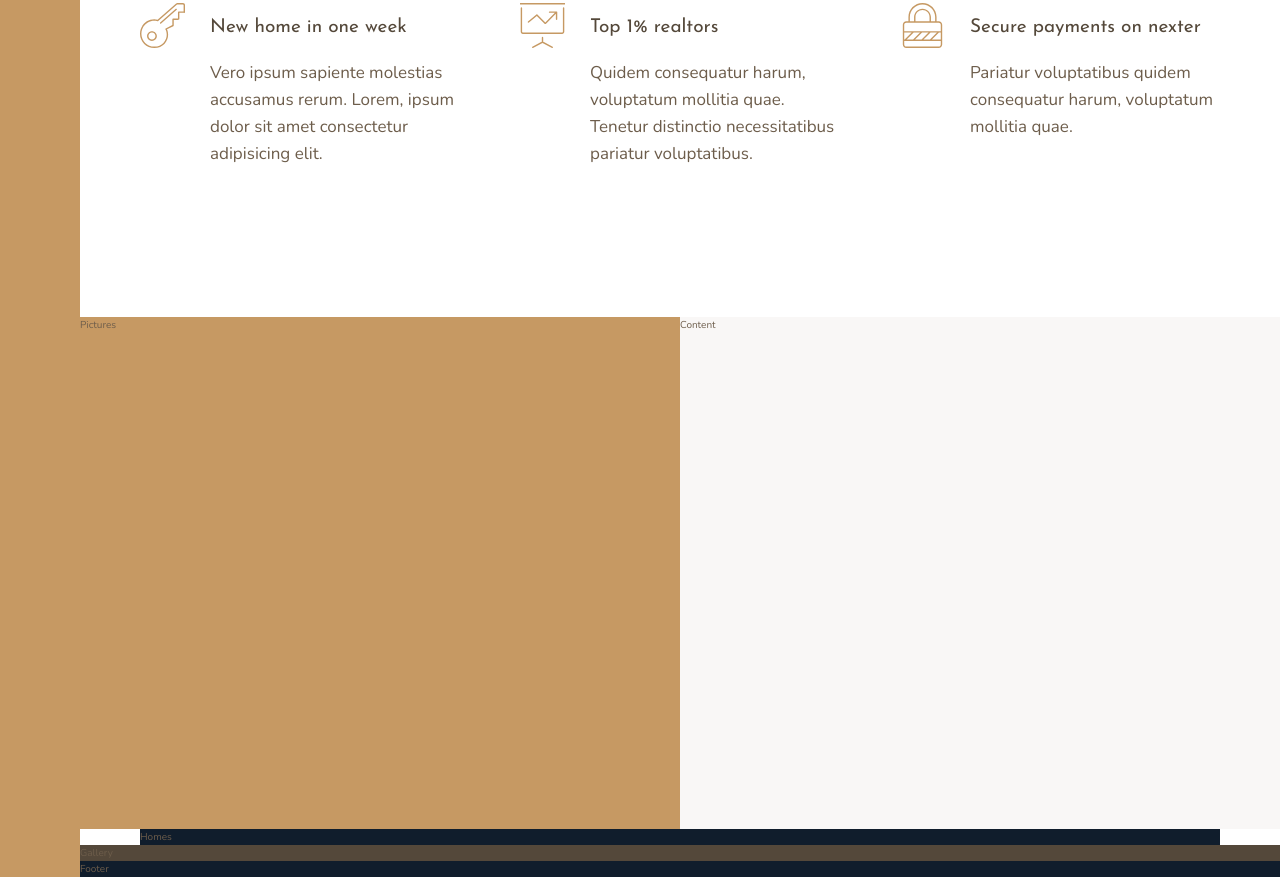
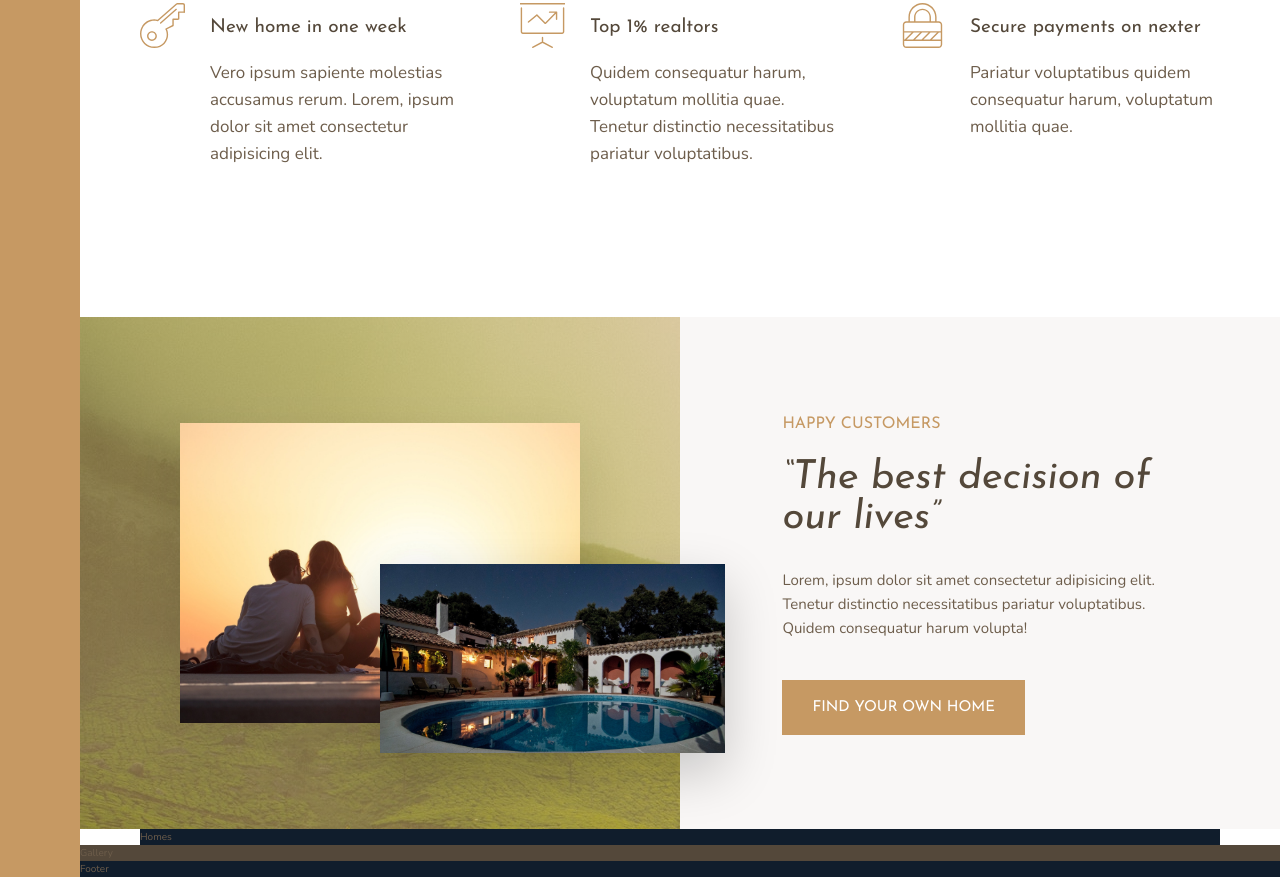
Before and after one commit to igoratf/Nexter, a website: page index.html in a window 1280 px wide. Shown: the part 991-1868 px from the top of the page. Drawn offline with nearby package versions, Linux system fonts and the light colour scheme.

Commit message:
build stories section

```diff
--- a/index.html
+++ b/index.html
@@ -36,7 +36,8 @@
         </svg>
         <h4 class="heading-4 heading-4--dark">Only the best properties</h4>
         <p class="feature__text">
-          Voluptatum mollitia quae. Vero ipsum sapiente molestias accusamus rerum sed a eligendi aut quia.
+          Voluptatum mollitia quae. Vero ipsum sapiente molestias accusamus
+          rerum sed a eligendi aut quia.
         </p>
       </div>
       <div class="feature">
@@ -45,7 +46,8 @@
         </svg>
         <h4 class="heading-4 heading-4--dark">All homes in top locations</h4>
         <p class="feature__text">
-          Tenetur distinctio necessitatibus pariatur voluptatibus quidem consequatur harum.
+          Tenetur distinctio necessitatibus pariatur voluptatibus quidem
+          consequatur harum.
         </p>
       </div>
       <div class="feature">
@@ -54,7 +56,8 @@
         </svg>
         <h4 class="heading-4 heading-4--dark">New home in one week</h4>
         <p class="feature__text">
-          Vero ipsum sapiente molestias accusamus rerum. Lorem, ipsum dolor sit amet consectetur adipisicing elit.
+          Vero ipsum sapiente molestias accusamus rerum. Lorem, ipsum dolor sit
+          amet consectetur adipisicing elit.
         </p>
       </div>
       <div class="feature">
@@ -63,7 +66,8 @@
         </svg>
         <h4 class="heading-4 heading-4--dark">Top 1% realtors</h4>
         <p class="feature__text">
-          Quidem consequatur harum, voluptatum mollitia quae. Tenetur distinctio necessitatibus pariatur voluptatibus.
+          Quidem consequatur harum, voluptatum mollitia quae. Tenetur distinctio
+          necessitatibus pariatur voluptatibus.
         </p>
       </div>
       <div class="feature">
@@ -72,14 +76,27 @@
         </svg>
         <h4 class="heading-4 heading-4--dark">Secure payments on nexter</h4>
         <p class="feature__text">
-          Pariatur voluptatibus quidem consequatur harum, voluptatum mollitia quae.
+          Pariatur voluptatibus quidem consequatur harum, voluptatum mollitia
+          quae.
         </p>
       </div>
     </section>
 
-    <div class="story__pictures">Pictures</div>
+    <div class="story__pictures">
+      <img src="img/story-1.jpeg" alt="Happy couple" class="story__img--1">
+      <img src="img/story-2.jpeg" alt="Fancy house" class="story__img--2">
+    </div>
 
-    <div class="story__content">Content</div>
+    <div class="story__content">
+      <h3 class="heading-3 mb-sm">Happy Customers</h3>
+      <h2 class="heading-2 heading-2--dark mb-md">&ldquo;The best decision of our lives&rdquo;</h2>
+      <p class="story__text">
+        Lorem, ipsum dolor sit amet consectetur adipisicing elit. Tenetur
+        distinctio necessitatibus pariatur voluptatibus. Quidem consequatur
+        harum volupta!
+      </p>
+      <button class="btn">Find your own home</button>
+    </div>
 
     <section class="homes">Homes</section>
 
--- a/sass/_story.scss
+++ b/sass/_story.scss
@@ -1,11 +1,56 @@
 .story {
+
    &__pictures {
       background-color: $color-primary;
       grid-column: full-start / col-end 4;
+
+      display: grid;
+      align-items: center;
+      grid-template-rows: repeat(6, 1fr);
+      grid-template-columns: repeat(6, 1fr);
+
+      background-image: linear-gradient(rgba($color-primary, .5), rgba($color-primary, .5)), url(../img/back.jpg);
+
+   }
+
+   &__img--1 {
+      width: 100%;
+      grid-column: 2 / 6; // or span 4 instead of 6
+      grid-row: 2 / span 4;
+      box-shadow: 0 2rem 5rem rgba(0, 0, 0, 0.1);
+   }
+
+   &__img--2 {
+      width: 115%;
+      z-index: 10;
+
+      grid-column: 4 / 7;
+      grid-row: 4 / 6;
+      margin-right: -5rem;
+      box-shadow: 0 2rem 5rem rgba(0, 0, 0, 0.2);
    }
 
    &__content {
       background-color: $color-grey-light-1;
       grid-column: col-start 5 / full-end;
+      padding: 6rem 8vw;
+
+      // Flexbox solution - most recommended for 1 dimension
+      /*       display: flex;
+      flex-direction: column;
+      justify-content: center;
+      align-items: flex-start; */
+
+      // Grid solution - most recommended for 2 dimensions
+      // Left as an example
+      display: grid;
+      align-content: center;
+      justify-items: start;
+   }
+
+   &__text {
+      font-size: 1.5rem;
+      font-size: italic;
+      margin-bottom: 4rem;
    }
 }
--- a/sass/_typography.scss
+++ b/sass/_typography.scss
@@ -9,10 +9,24 @@
 
 .heading-2 {
    @extend %heading;
+   font-size: 4rem;
+   font-style: italic;
+   line-height: 1;
+
+   &--light {
+      color: $color-grey-light-1;
+   }
+
+   &--dark {
+      color: $color-grey-dark-1;
+   }
 }
 
 .heading-3 {
    @extend %heading;
+   font-size: 1.6rem;
+   color: $color-primary;
+   text-transform: uppercase;
 }
 
 .heading-4 {
@@ -27,3 +41,40 @@
       color: $color-grey-dark-1;
    }
 }
+
+.btn {
+   background-color: $color-primary;
+   color: #fff;
+   border: none;
+   border-radius: 0;
+   font-family: $font-display;
+   font-size: 1.5rem;
+   text-transform: uppercase;
+   padding: 2rem 3rem;
+   cursor: pointer;
+   transition: all 0.2s;
+
+   &:hover {
+      background-color: $color-primary-dark;
+   }
+}
+
+// margin-bottom small
+.mb-sm {
+   margin-bottom: 2rem;
+}
+
+// margin-bottom medium
+.mb-md {
+   margin-bottom: 3rem;
+}
+
+// margin-bottom large
+.mb-lg {
+   margin-bottom: 4rem;
+}
+
+// margin-bottom huge
+.mb-hg {
+   margin-bottom: 8rem;
+}
```
Also changed, not shown: img/text.txt (deleted, +0 -18 lines), css/style.css.
